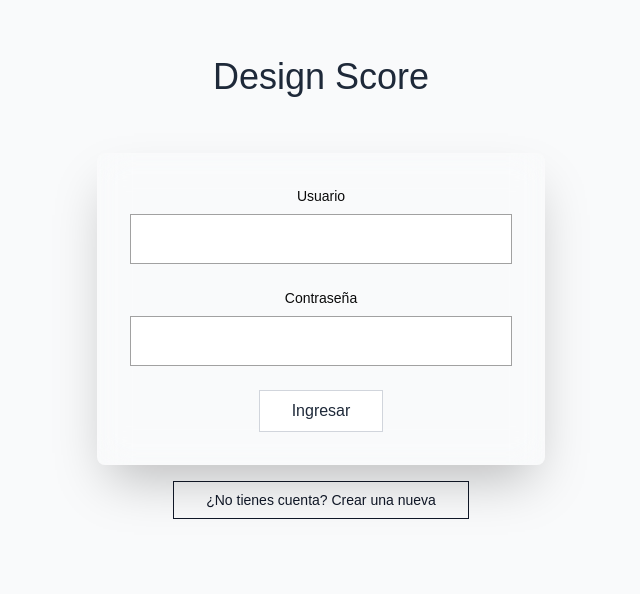
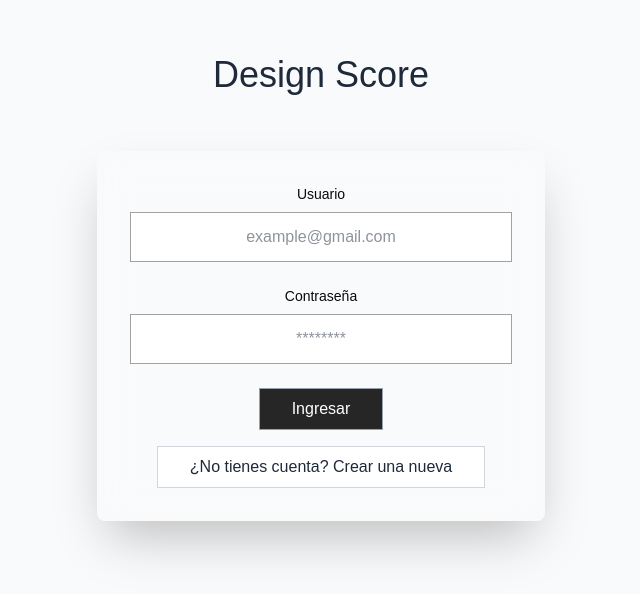
Before and after one commit to disruptiterative-stack/design_score, a Next.js app: page / in a window 1280 px wide. Shown: the part 112-706 px from the top of the page, without its empty margins (319-959 px from the left). Built offline with nearby package versions, Linux system fonts and the light colour scheme; no server answers.

Commit message:
7:24-23/11/2025

```diff
--- a/src/components/AuthForm.tsx
+++ b/src/components/AuthForm.tsx
@@ -27,18 +27,6 @@ export default function AuthForm({ onAuthSuccess }: AuthFormProps) {
     setError(null);
     setMode("signin");
   }, []);
-
-  /*  const handleClearSession = async () => {
-    try {
-      await signOutAction();
-      setError(null);
-      setEmail("");
-      setPassword("");
-      alert("✅ Sesión limpiada. Intenta iniciar sesión nuevamente.");
-    } catch (err: any) {
-      console.error("Error limpiando sesión:", err);
-    }
-  }; */
 
   const handleSubmit = async (e: FormEvent) => {
     e.preventDefault();
@@ -80,6 +68,7 @@ export default function AuthForm({ onAuthSuccess }: AuthFormProps) {
           <Input
             type="email"
             label="Usuario"
+            placeholder="example@gmail.com"
             value={email}
             onChange={(e) => setEmail(e.target.value)}
             required
@@ -89,6 +78,7 @@ export default function AuthForm({ onAuthSuccess }: AuthFormProps) {
           <Input
             type="password"
             label="Contraseña"
+            placeholder="********"
             value={password}
             onChange={(e) => setPassword(e.target.value)}
             required
@@ -99,18 +89,17 @@ export default function AuthForm({ onAuthSuccess }: AuthFormProps) {
 
           {/* Botón de Ingreso */}
           <div className="flex items-center justify-center gap-3">
-            <Button type="submit" variant="primary" isLoading={isSubmitting}>
+            <Button type="submit" variant="secondary" isLoading={isSubmitting}>
               {mode === "signin" ? "Ingresar" : "Registrarse"}
             </Button>
           </div>
         </div>
-      </form>
 
         {/* Botón secundario para alternar modo */}
         <div className="mt-4 text-center">
           <Button
             type="button"
-          variant="ghost"
+            variant="primary"
             onClick={() => setMode(mode === "signin" ? "signup" : "signin")}
             className="hover:underline"
           >
@@ -119,6 +108,7 @@ export default function AuthForm({ onAuthSuccess }: AuthFormProps) {
               : "¿Ya tienes cuenta? Iniciar sesión"}
           </Button>
         </div>
+      </form>
     </div>
   );
 }
```
Lines whose indentation alone changed are shown as unchanged.
